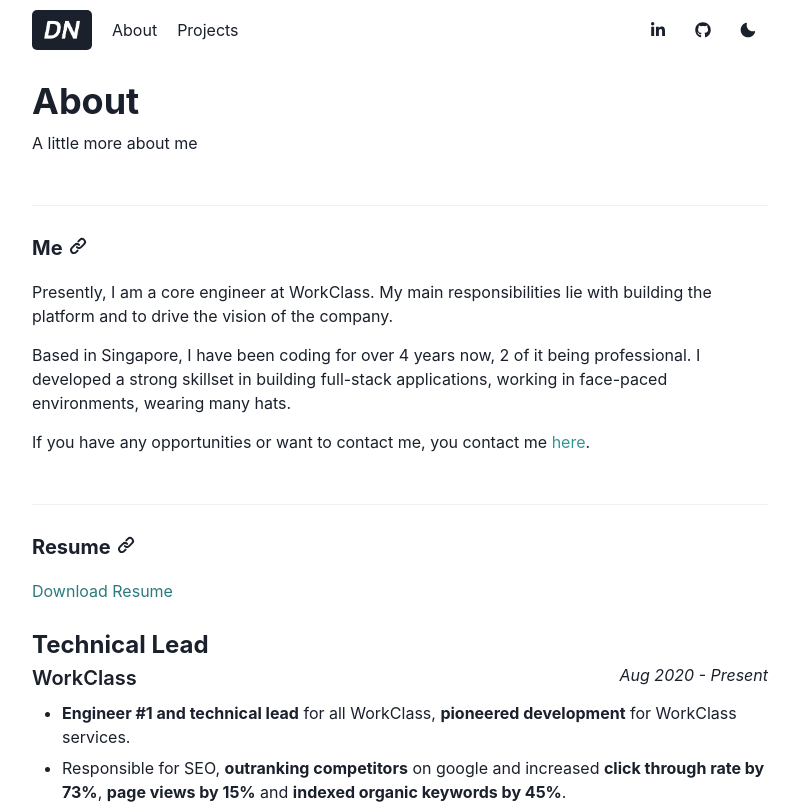
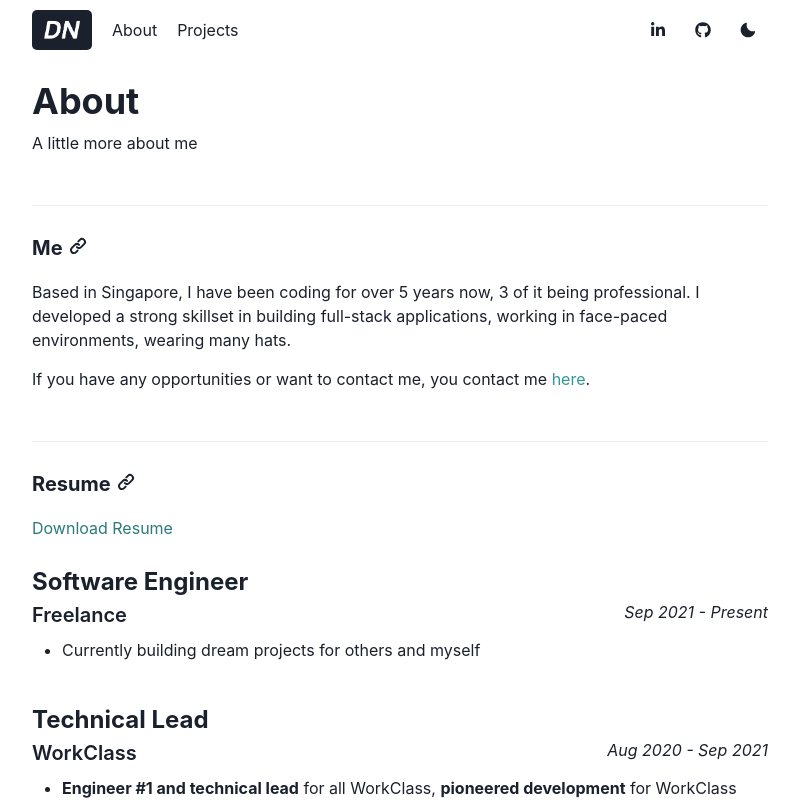
Before and after one commit to Dallas-Ng/dallasng.me, a Next.js app in the folder dallasng/: page /about in a window 1280 px wide. Shown: the top 804 px of the page, without its empty margins (240-1040 px from the left). Built offline with nearby package versions, Linux system fonts and the light colour scheme; no server answers.

Commit message:
Update: removed current work experience

```diff
--- a/dallasng/src/pages/about.tsx
+++ b/dallasng/src/pages/about.tsx
@@ -46,13 +46,13 @@ const PageAbout: Page = () => (
 		<Header link="Me" />
 
 		<Stack spacing="15px">
-			<Text>
+			{/* <Text>
 				Presently, I am a core engineer at WorkClass. My main responsibilities
 				lie with building the platform and to drive the vision of the company.
-			</Text>
+			</Text> */}
 
 			<Text>
-				Based in Singapore, I have been coding for over 4 years now, 2 of it
+				Based in Singapore, I have been coding for over 5 years now, 3 of it
 				being professional. I developed a strong skillset in building full-stack
 				applications, working in face-paced environments, wearing many hats.
 			</Text>
@@ -101,7 +101,9 @@ const PageAbout: Page = () => (
 					))}
 				</UnorderedList>
 
-				<Text as="i">Technologies: {job.technologies.join(', ')}</Text>
+				{job.technologies.length > 0 && (
+					<Text as="i">Technologies: {job.technologies.join(', ')}</Text>
+				)}
 			</Box>
 		))}
 
--- a/dallasng/src/pages/index.tsx
+++ b/dallasng/src/pages/index.tsx
@@ -13,12 +13,13 @@ const IndexPage: Page = () => (
 		</Heading>
 
 		<Text>
-			I work at{' '}
+			A full-stack developer with over 3 years of experience.
+			{/* I work at{' '}
 			<Link href="https://workclass.co">
 				WorkClass
 				<ExternalLinkIcon pb="3px" />
 			</Link>{' '}
-			as a Senior Software Engineer.
+			as a Senior Software Engineer. */}
 		</Text>
 
 		<Divider my="5" />
--- a/dallasng/src/static/data/experience.tsx
+++ b/dallasng/src/static/data/experience.tsx
@@ -2,10 +2,20 @@ import { Text } from '@chakra-ui/react';
 
 export const experience = [
 	{
+		title: 'Software Engineer',
+		company: 'Freelance',
+		from: 'Sep 2021',
+		to: 'Present',
+		description: [
+			<Text>Currently building dream projects for others and myself</Text>
+		],
+		technologies: []
+	},
+	{
 		title: 'Technical Lead',
 		company: 'WorkClass',
 		from: 'Aug 2020',
-		to: 'Present',
+		to: 'Sep 2021',
 		description: [
 			<Text>
 				<strong>Engineer #1 and technical lead</strong> for all WorkClass,{' '}
```
Also changed, not shown: dallasng/src/components/project-card/project-card-list.tsx (+12 -11 lines).
